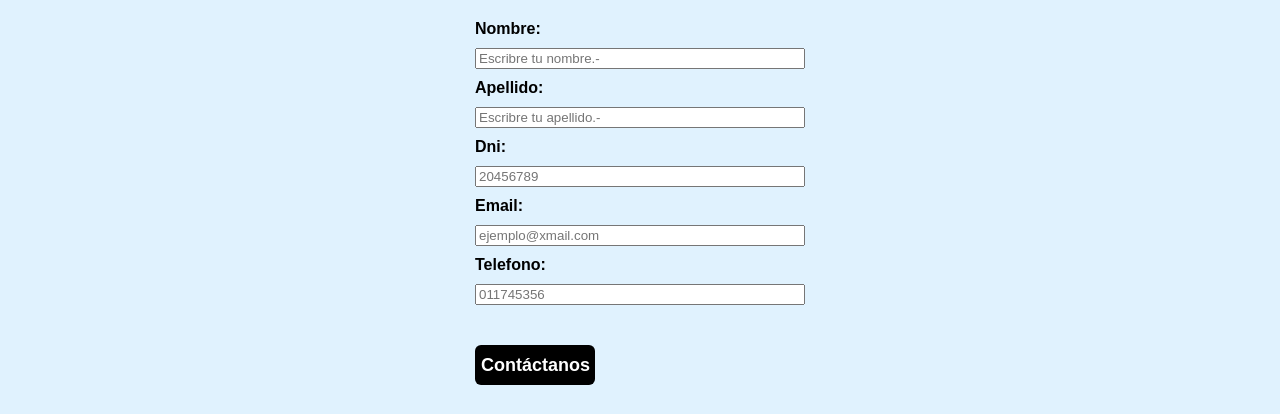
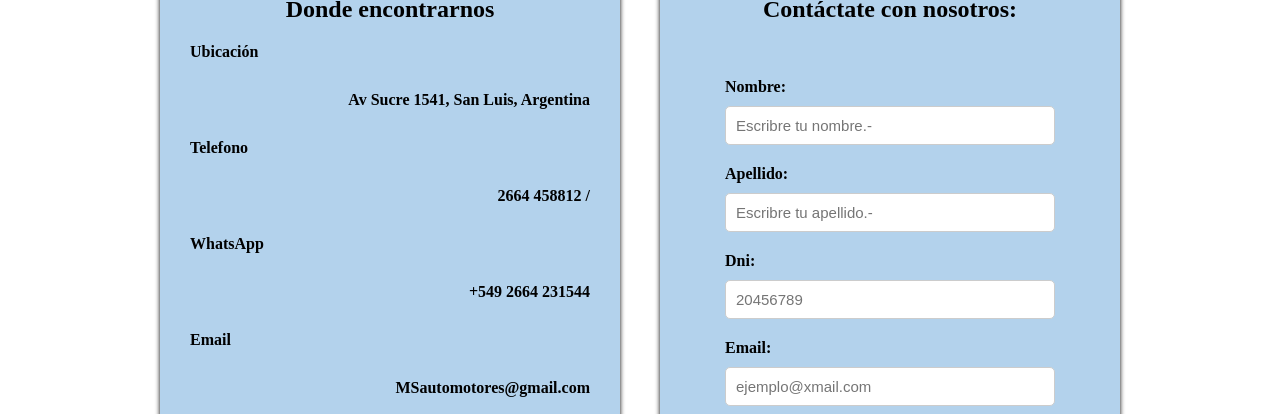
Before and after one commit to AgustinMazza/TP_Integrador_-Web1-Sirur-Flores---Mazza-, a plain HTML site: page contacto.html in a window 1280 px wide. Shown: the part 80-494 px from the top of the page. Drawn offline with Linux system fonts and the light colour scheme.

Commit message:
quedaron las validaciones en contacto
Hice un css aparte para la parte del contacto(formulario)

```diff
--- a/contacto.html
+++ b/contacto.html
@@ -5,7 +5,7 @@
     <meta charset="UTF-8">
     <meta name="viewport" content="width=device-width, initial-scale=1.0">
     <title>Contacto</title>
-    <link rel="stylesheet" href="estilos.css">
+    <link rel="stylesheet" href="estilocontacto.css">
 
 </head>
 
@@ -18,64 +18,121 @@
         </nav>
     </header>
 
-    <h1>Formulario de contacto</h1>
-    <main>
-        <form name="formularioContacto" onsubmit="return validarFormulario()">
+
+    <main class="contactoFull">
+
+        <section class="infoNuestra">
+            <h1> Donde encontrarnos</h1>
+            <p>Ubicación</p>
+            <div>Av Sucre 1541, San Luis, Argentina</div>
+            <p>Telefono</p>
+            <div>2664 458812 / </div>
+            <p>WhatsApp</p>
+            <div>+549 2664 231544</div>
+            <p>Email</p>
+            <div>MSautomotores@gmail.com</div>
+        </section>
+
+        <section class="infoUsuario">
+
+            <h1>Contáctate con nosotros:</h1>
+            <form name="formularioContacto" onsubmit="return validarFormulario()" novalidate>
                 <label> Nombre: </label>
-            <input type=" text" name="nombre" placeholder="Escribre tu nombre.-" maxlength="20">
+                <input type=" text" name="nombre" id="nombre" placeholder="Escribre tu nombre.-" maxlength="20">
+                <span id="errorNombre" class="error"></span>
+
                 <label> Apellido: </label>
                 <input type="text" name="apellido" maxlength="20" placeholder="Escribre tu apellido.-">
+                <span id="errorApellido" class="error"></span>
+
                 <label> Dni: </label>
                 <input type="number" name="dni" maxlength="8" pattern="[0-9]" placeholder="20456789">
+                <span id="errorDNI" class="error"></span>
+
                 <label> Email: </label>
-            <input type="email" name="email" maxlength="20" placeholder="ejemplo@xmail.com" novalidate>
+                <input type="email" name="email" maxlength="40" placeholder="ejemplo@xmail.com">
+                <span id="errorEmail" class="error"></span>
+
                 <label> Telefono: </label>
                 <input type="tel" name="telefono" pattern="[0-9]" placeholder="011745356">
+                <span id="errorTelefono" class="error"></span>
+
                 <button type="submit" name="boton"> Contáctanos</button>
             </form>
 
             <script>
                 function validarFormulario() {
+
+                    let validado = true;
+
                     const formulario = document.forms['formularioContacto'];
 
+                    const expRegName = /^([A-Z][a-z]+)(\s)?([A-Z][a-z]+)?$/;
+                    const expRegApellido = /^([A-Z][a-z]+)(\s)?([A-Z][a-z]+)?$/;
+                    const expRegDNI = /^([0-9]{1,8})$/;
+                    const expRegEmail = /^(\w)+@(\w)+\.com(\.ar)?$/;
+                    const expRegTelefono = /^([0-9]{1,11})$/;
+
+                    const errorName = document.getElementById('errorNombre');
+                    const errorApellido = document.getElementById('errorApellido');
+                    const errorDNI = document.getElementById('errorDNI');
+                    const errorEmail = document.getElementById('errorEmail');
+                    const errorTelefono = document.getElementById('errorTelefono');
+
                     const inputNombre = formulario['nombre'];
-                if (inputNombre.value === '') {
+                    if (inputNombre.value === '' || !expRegName.test(inputNombre.value)) {
                         inputNombre.style.borderColor = 'red'
+                        errorName.textContent = "**Campo obligatorio";
+                        validado = false;
                     } else {
-                    inputNombre.style.borderColor = 'green'
+                        inputNombre.style.borderColor = 'green';
+                        errorName.textContent = "";
                     }
 
                     const inputApellido = formulario['apellido'];
-                if (inputApellido.value === '') {
-                    inputApellido.style.borderColor = 'red'
+                    if (inputApellido.value === '' || !expRegApellido.test(inputApellido.value)) {
+                        inputApellido.style.borderColor = 'red';
+                        errorApellido.textContent = "**Campo obligatorio";
+                        validado = false;
                     } else {
-                    inputApellido.style.borderColor = 'green'
+                        inputApellido.style.borderColor = 'green';
+                        errorApellido.textContent = "";
                     }
 
                     const inputDNI = formulario['dni'];
-                if (inputDNI.value === '') {
-                    inputDNI.style.borderColor = 'red'
+                    if (inputDNI.value === '' || !expRegDNI.test(inputDNI.value)) {
+                        inputDNI.style.borderColor = 'red';
+                        errorDNI.textContent = "**Campo obligatorio";
+                        validado = false;
                     } else {
-                    inputDNI.style.borderColor = 'green'
+                        inputDNI.style.borderColor = 'green';
+                        errorDNI.textContent = "";
                     }
 
                     const inputEmail = formulario['email'];
-                if (inputEmail.value === '') {
-                    inputEmail.style.borderColor = 'red'
+                    if (inputEmail.value === '' || !expRegEmail.test(inputEmail.value)) {
+                        inputEmail.style.borderColor = 'red';
+                        errorEmail.textContent = "**Campo obligatorio";
+                        validado = false;
                     } else {
-                    inputEmail.style.borderColor = 'green'
+                        inputEmail.style.borderColor = 'green';
+                        errorEmail.textContent = "";
                     }
 
-                const inputTelefono = formulario['email'];
-                if (inputTelefono.value === '') {
-                    inputTelefono.style.borderColor = 'red'
+                    const inputTelefono = formulario['telefono'];
+                    if (inputTelefono.value === '' || !expRegTelefono.test(inputTelefono.value)) {
+                        inputTelefono.style.borderColor = 'red';
+                        errorTelefono.textContent = "**Campo obligatorio";
+                        validado = false;
                     } else {
-                    inputTelefono.style.borderColor = 'green'
+                        inputTelefono.style.borderColor = 'green';
+                        errorTelefono.textContent = "";
                     }
 
 
-                return false;
+                    return validado;
                 }
+
 
                 /*const form = document.getElementById('formulario')
                 form.addEventListener('submit', function (event){
@@ -83,18 +140,9 @@
                     event.preventDefault;
                 })*/
             </script>
+        </section>
 
-        <div name="formInfo">
-            <h1> Donde encontrarnos</h1>
-            <label>Ubicación</label>
-            <div>Av Sucre 1541, San Luis, Argentina</div>
-            <label>Telefono</label>
-            <div>2664 458812 / </div>
-            <label>WhatsApp</label>
-            <div>+549 2664 231544</div>
-            <label>Email</label>
-            <div>MSautomotores@gmail.com</div>
-        </div>
+
     </main>
 
 
--- /dev/null
+++ b/estilocontacto.css
@@ -0,0 +1,99 @@
+.contactoFull {
+    display: flex;
+    justify-content: center;
+    align-items: stretch;
+    gap: 60 px;
+    padding: 40 px;
+    flex-wrap: wrap;
+
+}
+
+.infoNuestra {
+    background-color: #b3d2ec;
+    padding: 30px;
+    border-radius: 10px;
+    width: 400px;
+    box-shadow: 0 0 5px rgba(0, 0, 0, 5);
+    font-weight: bold;
+    flex-direction: column;
+    justify-content: center;
+}
+
+.infoNuestra h1 {
+    font-weight: bold;
+    text-align: center;
+}
+
+.infoNuestra p {
+    text-align: left;
+    margin-bottom: 30px;
+
+}
+
+.infoNuestra div {
+    text-align: right;
+    margin-bottom: 30px;
+
+}
+
+.infoUsuario {
+    background-color: #b3d2ec;
+    padding: 30px;
+    border-radius: 10px;
+    width: 400px;
+    box-shadow: 0 0 5px rgba(0, 0, 0, 20);
+    margin-left: 40px;
+
+}
+
+.infoUsuario h1 {
+    font-weight: bold;
+    text-align: center;
+}
+
+.infoUsuario input {
+    border: 1px solid #ccc;
+    border-radius: 5px;
+    padding: 10px;
+    font-size: 15px;
+}
+
+.error {
+    color: rgb(255, 0, 0);
+    font-size: 12px;
+    font-style: italic;
+}
+
+button {
+    align-self: center;
+    background-color: black;
+    border-style: hidden;
+    color: white;
+    border-radius: 6px;
+    font-weight: bold;
+    font-size: medium;
+    height: 50px;
+    width: 150px;
+    margin-top: 30px;
+    font-family: Arial, Helvetica, sans-serif;
+    font-size: 18px;
+    /*justify-content: space-between;
+    /*margin: 10px;*/
+    cursor: pointer;
+}
+
+form {
+    box-sizing: border-box;
+    margin: 0;
+    padding: 0;
+
+    display: flex;
+    flex-direction: column;
+
+    padding: 35px;
+    width: 400px;
+    margin: auto;
+    gap: 10px;
+    font-weight: bold;
+    color: black;
+}
--- a/estilos.css
+++ b/estilos.css
@@ -19,7 +19,6 @@ body {
     color: #3B82F6;
 }
 
-main {}
 
 h1 {
     color: black;
@@ -38,25 +37,20 @@ p {
     margin: 0px;
 }
 
-form {
-    box-sizing: border-box;
-    margin: 0;
-    padding: 0;
 
-    display: flex;
-    flex-direction: column;
-    padding: 35px;
-    width: 400px;
-    margin: auto;
-    gap: 10px;
-    font-weight: bold;
-    color: black;
-}
+
 
 
 div {
     display: flex;
     justify-content: space-around;
+}
+
+div #Info {
+    font-size: medium;
+    color: #1E3A8A;
+
+    flex-direction: column;
 }
 
 #carru {
```
Lines whose indentation alone changed are shown as unchanged.
